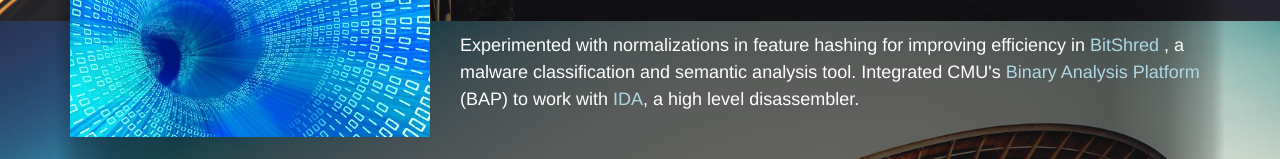
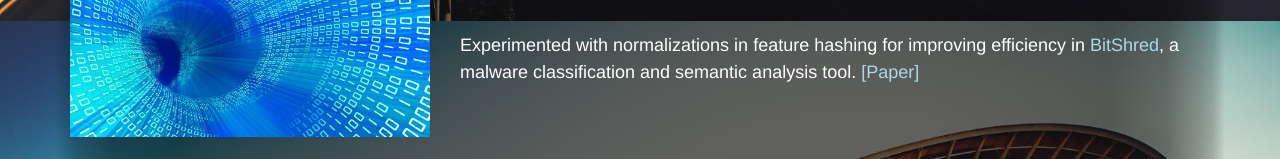
Before and after one commit to snnynhr/snnynhr.github.io, a plain HTML site: page research.html in a window 1280 px wide. Shown: the part 2379-2538 px from the top of the page. Drawn offline with Linux system fonts and the light colour scheme; a web font is replaced by a local one.

Commit message:
add pdf for summer research

```diff
--- a/research.html
+++ b/research.html
@@ -213,7 +213,7 @@
                             <h3>Carnegie Mellon CyLab, Summer 2014</h3>
                             <p>
                                 Experimented with normalizations in feature hashing for improving efficiency
-                                in <a href ="http://www.research.att.com/techdocs/TD_100049.pdf"> BitShred </a>, a malware classification and semantic analysis tool. Integrated CMU's <a href="http://bap.ece.cmu.edu/">Binary Analysis Platform</a> (BAP) to work with <a href = "https://www.hex-rays.com/products/ida/">IDA</a>, a high level disassembler.
+                                in <a href ="http://www.research.att.com/techdocs/TD_100049.pdf">BitShred</a>, a malware classification and semantic analysis tool. <a href="files/cmu/summer14/summer_research.pdf">[Paper]</a>
                             </p>
                         </div>
                     </div>
```
Also changed, not shown: 1 other file.
